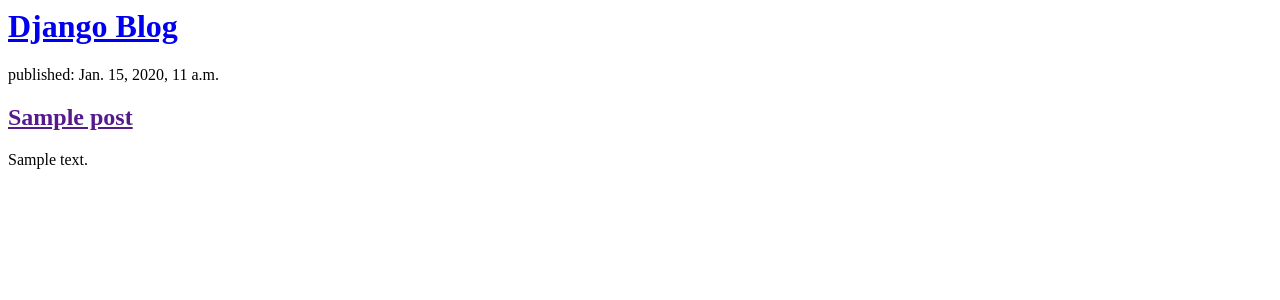
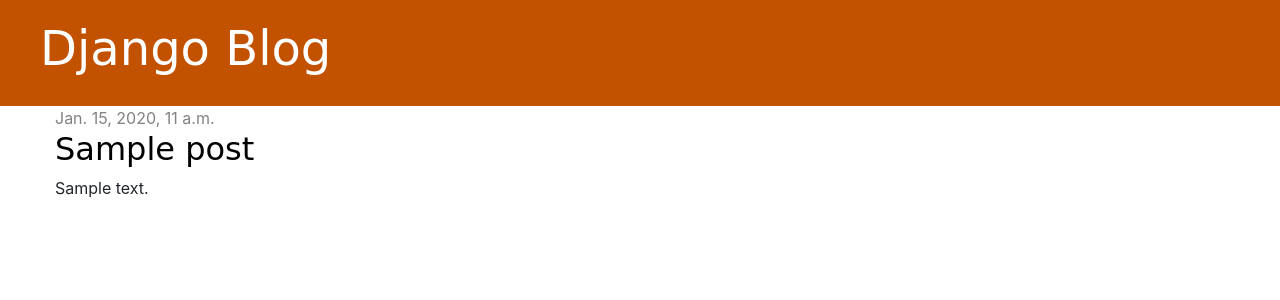
Before and after one commit to duero125/p_strona, a Django app: page / in a window 1280 px wide. Shown: the top 300 px of the page. Run offline with Django 3.2, Linux system fonts and the light colour scheme; tables that the repository leaves empty hold one stand-in row (values such as "Sample post"); some libraries are stand-ins or nearby versions.

Commit message:
Added view and template for detailed blog post as well as CSS for the site.

```diff
--- /dev/null
+++ b/blog/static/css/blog.css
@@ -0,0 +1,46 @@
+.page-header {
+    background-color: #C25100;
+    margin-top: 0;
+    padding: 20px 20px 20px 40px;
+}
+
+.page-header h1, .page-header h1 a, .page-header h1 a:visited, .page-header h1 a:active {
+    color: #ffffff;
+    font-size: 36pt;
+    text-decoration: none;
+}
+
+.content {
+    margin-left: 40px;
+}
+
+h1, h2, h3, h4 {
+    font-family: 'Material', cursive;
+}
+
+.date {
+    color: #828282;
+}
+
+.save {
+    float: right;
+}
+
+.post-form textarea, .post-form input {
+    width: 100%;
+}
+
+.top-menu, .top-menu:hover, .top-menu:visited {
+    color: #ffffff;
+    float: right;
+    font-size: 26pt;
+    margin-right: 20px;
+}
+
+.post {
+    margin-bottom: 70px;
+}
+
+.post h2 a, .post h1 a:visited {
+    color: #000000;
+}
--- /dev/null
+++ b/blog/templates/blog/base.html
@@ -0,0 +1,32 @@
+{% load static %}
+
+<html>
+
+<head>
+    <title>blog</title>
+
+    <link rel="stylesheet" href="https://stackpath.bootstrapcdn.com/bootstrap/4.4.1/css/bootstrap.min.css"
+        integrity="sha384-Vkoo8x4CGsO3+Hhxv8T/Q5PaXtkKtu6ug5TOeNV6gBiFeWPGFN9MuhOf23Q9Ifjh" crossorigin="anonymous">
+
+    <link rel="stylesheet" href="https://fonts.googleapis.com/icon?family=Material+Icons">
+
+    <link rel="stylesheet" href="{% static 'css/blog.css' %}">
+
+</head>
+
+<body>
+    <div class="page-header">
+        <h1><a href="/">Django Blog</a></h1>
+    </div>
+    <div class="content container">
+        <div class="row">
+            <div class="col-md-8">
+                {% block content %}
+                {% endblock %}
+            </div>
+        </div>
+    </div>
+
+</body>
+
+</html>
--- a/blog/templates/blog/post_list.html
+++ b/blog/templates/blog/post_list.html
@@ -1,22 +1,13 @@
-<html>
+{% extends 'blog/base.html' %}
 
-<head>
-    <title>blog</title>
-</head>
-
-<body>
-    <div>
-        <h1><a href="/">Django Blog</a></h1>
+{% block content %}
+{% for post in posts %}
+<div class="post">
+    <div class="date">
+        {{ post.published_date }}
     </div>
-
-    {% for post in posts %}
-    <div>
-        <p>published: {{ post.published_date }}</p>
-        <h2><a href="">{{ post.title }}</a></h2>
-        <p>{{ post.text|linebreaksbr }}</p>
-    </div>
-    {% endfor %}
-
-</body>
-
-</html>
+    <h2><a href="{% url 'post_detail' pk=post.pk %}">{{ post.title }}</a></h2>
+    <p>{{ post.text|linebreaksbr }}</p>
+</div>
+{% endfor %}
+{% endblock %}
--- a/blog/urls.py
+++ b/blog/urls.py
@@ -3,4 +3,5 @@
 
 urlpatterns = [
     path('', views.post_list, name='post_list'),
+    path('post/<int:pk>/', views.post_detail, name='post_detail'),
 ]
--- a/blog/views.py
+++ b/blog/views.py
@@ -1,9 +1,15 @@
 from django.shortcuts import render
 from django.utils import timezone
 from .models import Post
+from django.shortcuts import render, get_object_or_404
 
 
 def post_list(request):
     posts = Post.objects.filter(
         published_date__lte=timezone.now()).order_by('published_date')
     return render(request, 'blog/post_list.html', {'posts': posts})
+
+
+def post_detail(request, pk):
+    post = get_object_or_404(Post, pk=pk)
+    return render(request, 'blog/post_detail.html', {'post': post})
```
Also changed, not shown: blog/templates/blog/post_detail.html (added, +13 -0 lines).
